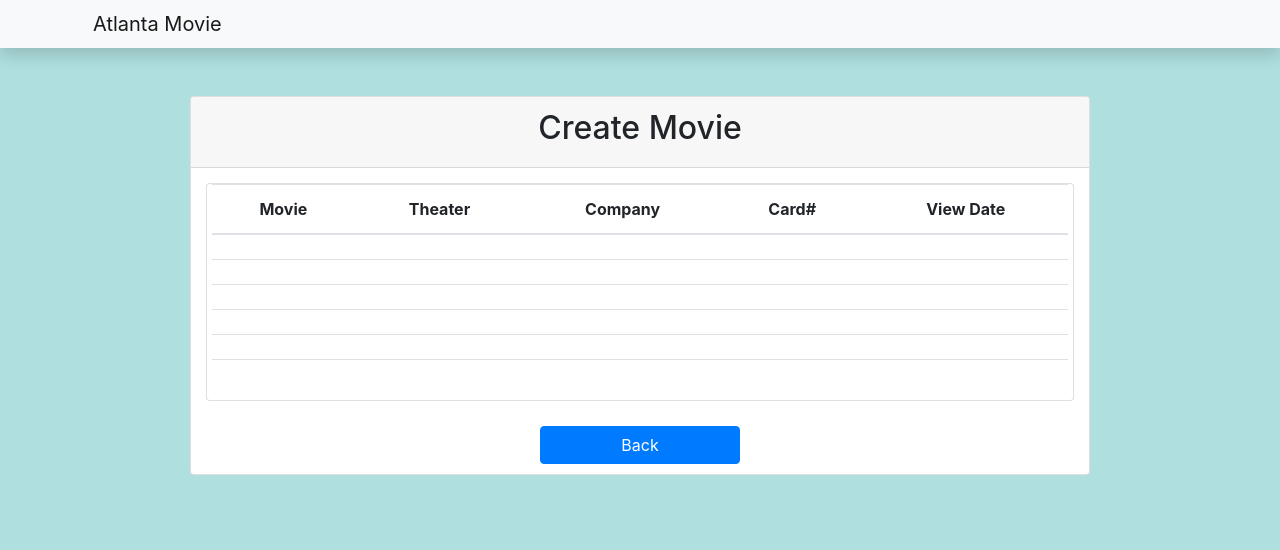
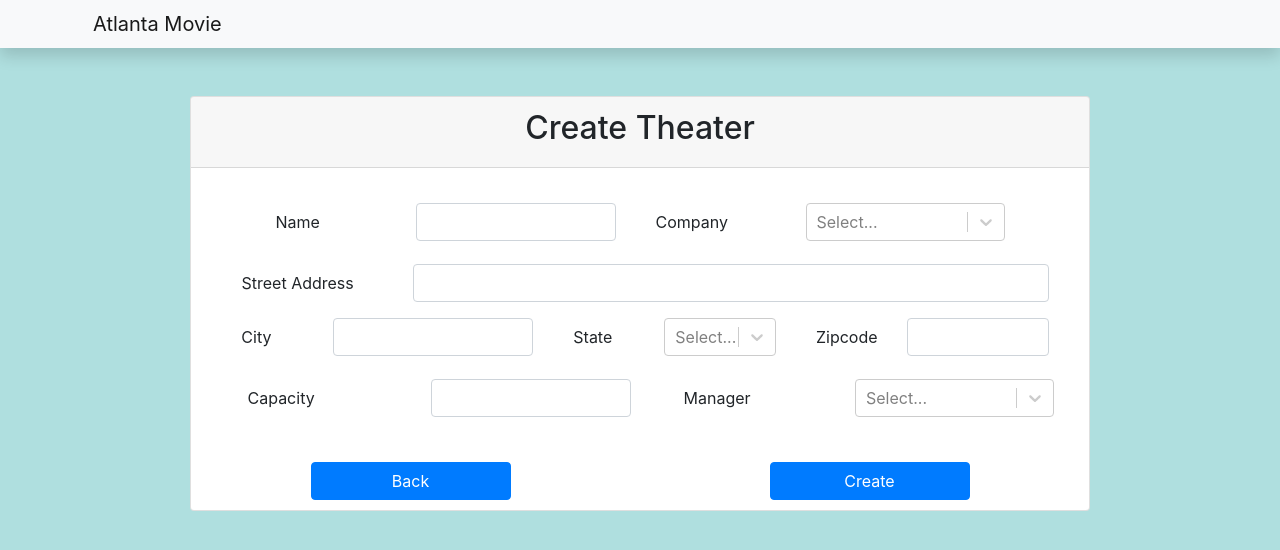
Before and after one commit to 49ers-DB/Atlanta-Movie, a React (Create React App) app: page /Auth/Create-Theater in a window 1280 px wide. Shown: the top 550 px of the page. Built offline with nearby package versions, Linux system fonts and the light colour scheme; sample sign-in values are in the browser's storage.

Commit message:
created outline of CreateTheater

```diff
--- a/src/Components/Functionalities/Admin/CreateTheater.js
+++ b/src/Components/Functionalities/Admin/CreateTheater.js
@@ -1,5 +1,6 @@
 import React, { Component } from 'react'
 import APIClient from "../../../apiClient"
+import Select from 'react-select'
 
 import "../Functionality.css"
 
@@ -37,44 +38,47 @@ export default class CreateTheater extends Component {
       <div className="main">
         <div className="card visitHistoryCard">
           <div className="card-header">
-            <h2>Create Movie</h2>
+            <h2>Create Theater</h2>
           </div>
-          <div className="card visitHistoryTableCard">
-          <div className="functionalities-table">
-          <table className="table">
-            <thead>
-              <tr>
-                <th scope="col">Movie</th>
-                <th scope="col">Theater</th>
-                <th scope="col">Company</th>
-                <th scope="col">Card#</th>
-                <th scope="col">View Date</th>
-              </tr>
-            </thead>
-            <tbody>
+          <div className="card-body">
+            <div className="row">
+              <div className="form-inline functionalities-form-row">
+                <label>Name</label>
+                <input className="form-control"
+                />
+                <div className="col"></div>
+                <label>Company</label>
+                <Select className="functionalities-select"
+                />
+              </div>
 
-                {this.state.rowData.map( (row) => {
-                  return (
-                    <tr key={this.state.rowData.indexOf(row)}>
-                      <td>{row[0]}</td>
-                      <td>{row[1]}</td>
-                      <td>{row[2]}</td>
-                      <td>{row[3]}</td>
-                      <td>{row[4]}</td>
-                    </tr>
-                  );
-                })}
-
-            </tbody>
-          </table>
-          </div>
+            </div>
+            <div className="row functionalities-form-row form-inline">
+              <label>Street Address</label>
+              <input className="form-control col-9"/>
+            </div>
+            <div className="row functionalities-form-row form-inline">
+              <label className="col-1">City</label>
+              <input className="form-control"></input>
+              <label className="col-1">State</label>
+              <Select className="col-2"
+              />
+              <label className="col-1">Zipcode</label>
+              <input className="form-control col-2"/>
+            </div>
+            <div className="row functionalities-form-row form-inline">
+              <label>Capacity</label>
+              <input className="form-control"/>
+              <label>Manager</label>
+              <Select className="functionalities-select"
+              />
+            </div>
 
           </div>
 
           <div className="row">
-            <div className="col-12">
-              <a className="btn btn-primary" href="/menu">Back</a>
-            </div>
+            <a className="btn btn-primary" href="/auth/Manage-Company">Back</a>
+            <button className="btn btn-primary">Create</button>
           </div>
 
 
```
